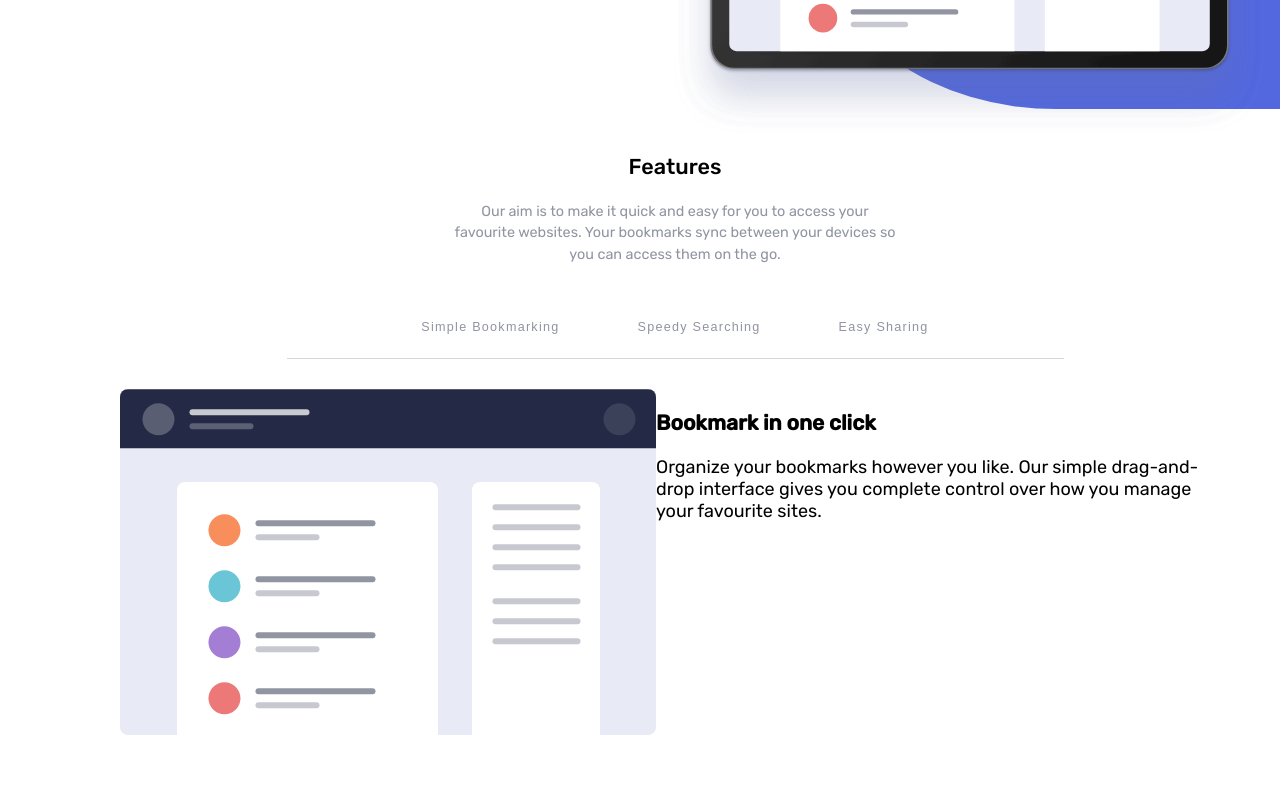
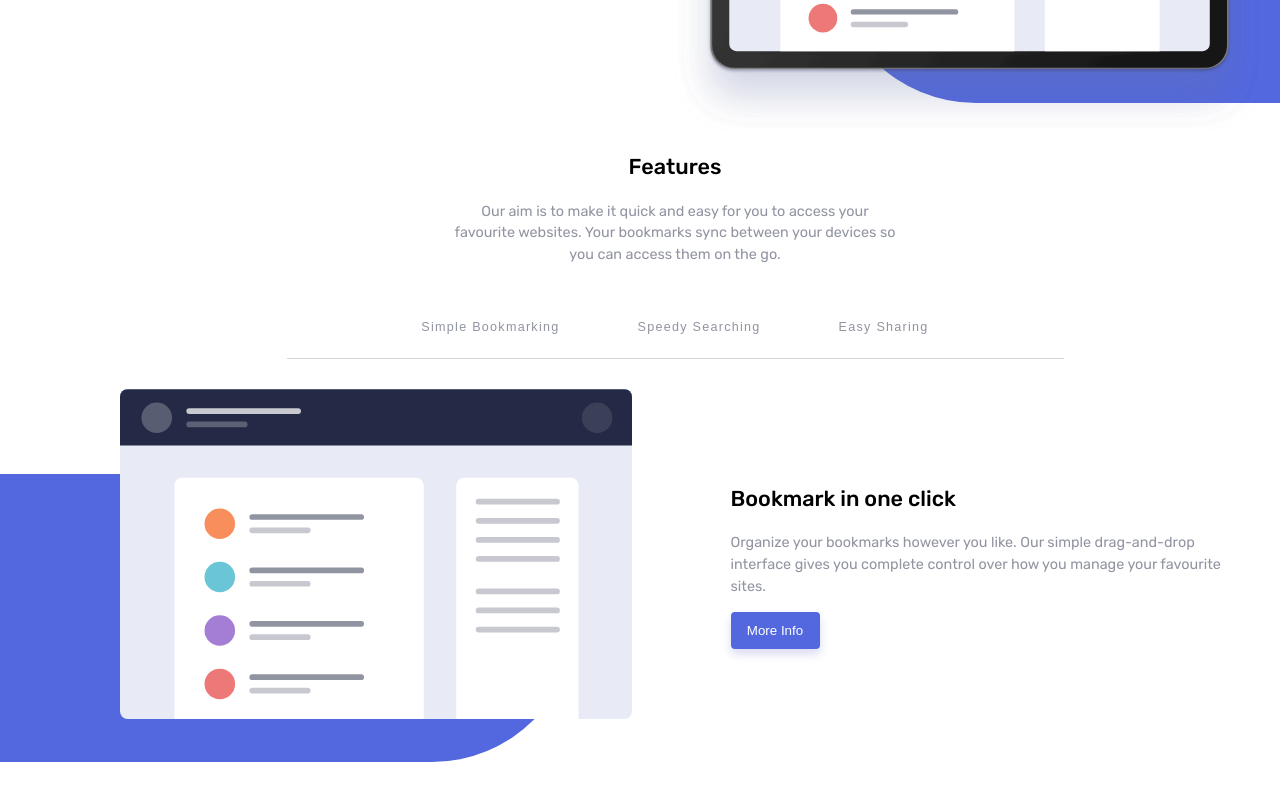
Before and after one commit to yirano/react-bookmark_lp, a React (Create React App) app: page / in a window 1280 px wide. Shown: the part 437-1237 px from the top of the page. Built offline with nearby package versions, Linux system fonts and the light colour scheme.

Commit message:
Add buttons in slide content, edit button hover cursors - add purple box background in feature section

```diff
--- a/src/App.css
+++ b/src/App.css
@@ -33,3 +33,7 @@
 	font-size: 0.8em;
 	line-height: 1.5em;
 }
+
+button:hover {
+	cursor: pointer;
+}
--- a/src/components/Cta/Cta.styles.css
+++ b/src/components/Cta/Cta.styles.css
@@ -5,14 +5,14 @@
 }
 
 .purpleBox {
-	max-height: 56%;
-	min-height: 40%;
+	max-height: 20rem;
+	min-height: 18rem;
 	width: 35vw;
-	border-top-left-radius: 100%;
-	border-bottom-left-radius: 100%;
+	border-top-left-radius: 8em;
+	border-bottom-left-radius: 8em;
 	position: absolute;
 	right: 0;
-	margin-top: 50px;
+	margin-top: 70px;
 	align-self: center;
 	background-color: var(--soft-blue);
 	z-index: -999;
--- a/src/components/Features/Features.styles.css
+++ b/src/components/Features/Features.styles.css
@@ -47,3 +47,44 @@ button.currentSlide {
 	display: flex;
 	flex-direction: column;
 }
+
+.slideContent {
+	justify-content: space-between;
+}
+
+.slideImg,
+.slideWordWrap {
+	width: 45%;
+}
+
+.slideImg img {
+	width: 40vw;
+}
+
+.slideWordWrap {
+	align-self: center;
+}
+
+.slideWordWrap button {
+	height: 37px;
+	width: 89px;
+	box-shadow: 0px 5px 10px rgba(199, 198, 238, 0.664);
+	background-color: var(--soft-blue);
+	color: #fff;
+	border: 2px solid transparent;
+	border-radius: 4px;
+}
+
+.slideWordWrap button:hover {
+	background-color: #fff;
+	color: var(--soft-blue);
+	border: 2px solid var(--soft-blue);
+}
+
+.slideImg .purpleBox {
+	transform: scaleX(-1);
+	left: 0;
+	margin-top: 85px;
+	width: 45vw;
+	min-height: 16em;
+}
--- a/src/components/Features/features-components/SlideContent.jsx
+++ b/src/components/Features/features-components/SlideContent.jsx
@@ -6,13 +6,15 @@ export class SlideContent extends Component {
 			<div className="slideContainer">
 				{this.props.content.map(({ subtitle, id, caption, src, show }) => {
 					return (
-						<div key={id} style={{ display: show ? 'inherit' : 'none' }}>
+						<div className="slideContent" key={id} style={{ display: show ? 'inherit' : 'none' }}>
 							<div className="slideImg">
+								<div className="purpleBox" />
 								<img src={src} alt="features" />
 							</div>
 							<div className="slideWordWrap">
-								<h3>{subtitle}</h3>
-								<p>{caption}</p>
+								<h3 className="sectionHeader">{subtitle}</h3>
+								<p className="caption">{caption}</p>
+								<button>More Info</button>
 							</div>
 						</div>
 					);
```
